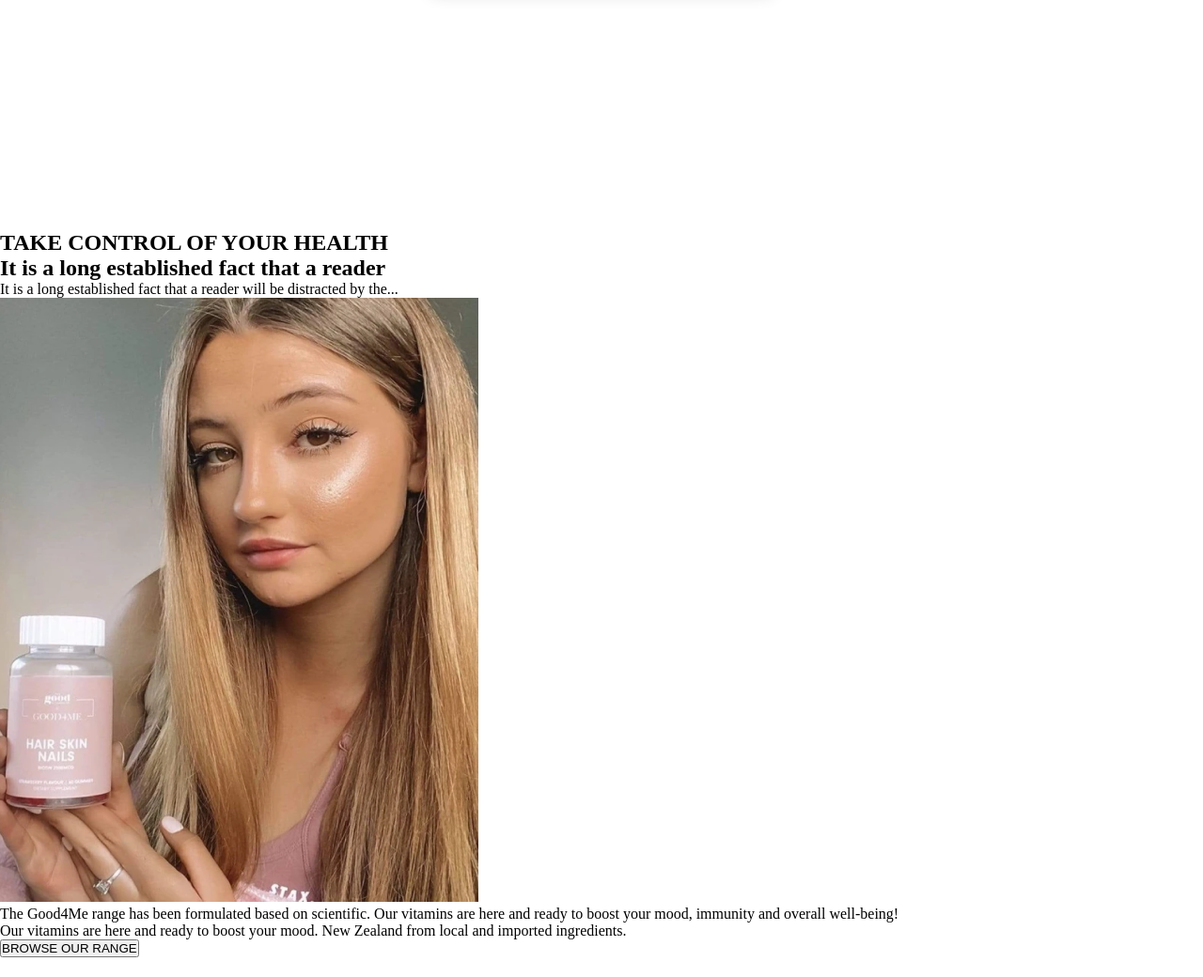
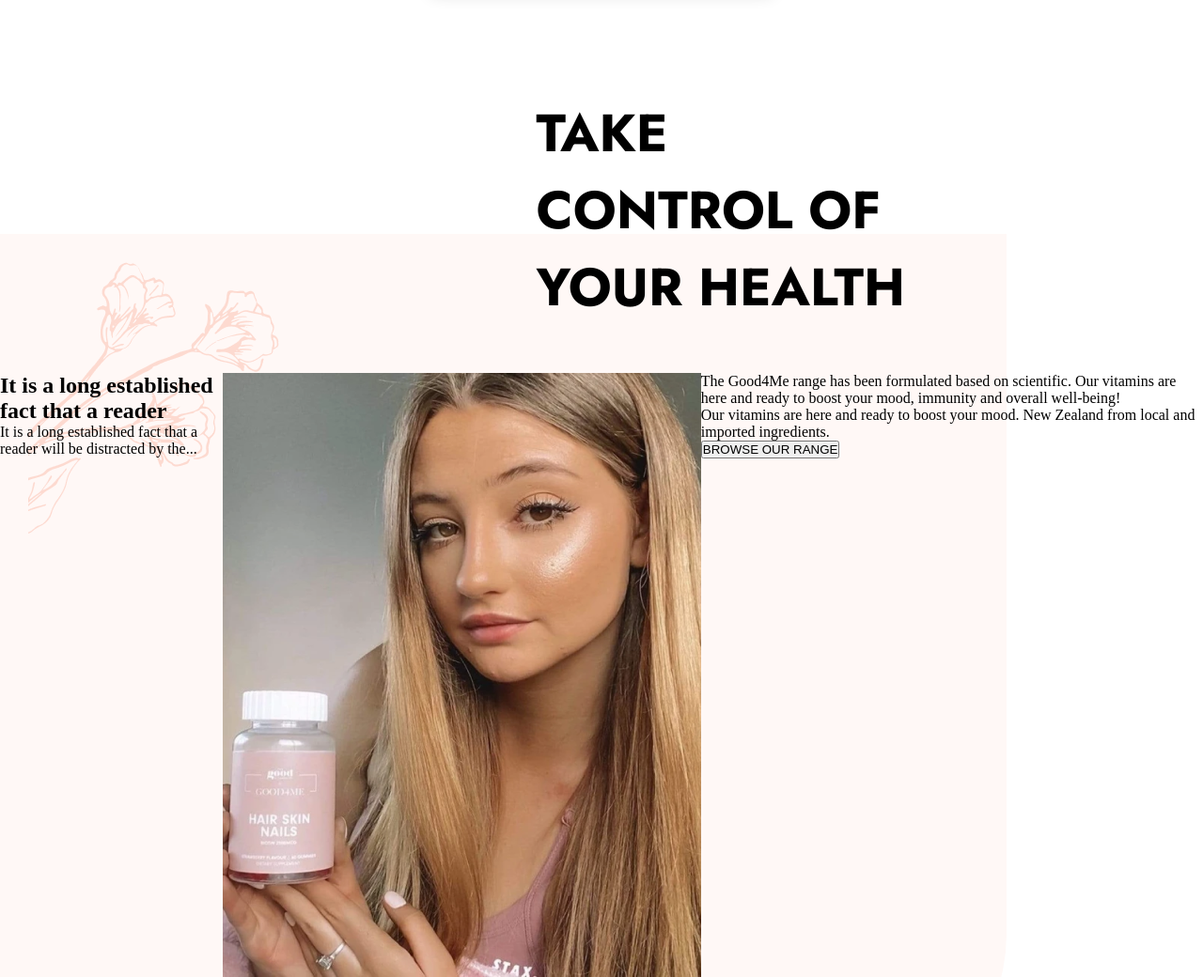
Before and after one commit to Ivanco85/Good4Me, a plain HTML site: page src/index.html in a window 1280 px wide. Shown: the part 1797-2837 px from the top of the page at 94% size. Before the commit the page ends 2816 px from the top, so only its background shows below. Drawn offline with Linux system fonts and the light colour scheme.

Commit message:
11/01/23

```diff
--- a/src/css/style.css
+++ b/src/css/style.css
@@ -137,7 +137,7 @@ ul {
     height: 370px;
     width: 370px;
     padding: 50px 25px;
-    margin-bottom: 248px;
+    margin-bottom: 104px;
 }
 
 .ingredients-img {
@@ -178,3 +178,36 @@ ul {
 .center-img {
     background: #F6623E;
 }
+
+.marketing-nails {
+    display: flex;
+    flex-direction: column;
+    align-items: flex-end;
+}
+
+.nails-inner {
+    display: flex;
+    position: relative;
+}
+
+.nails-title {
+    font-family: 'Jost';
+    font-weight: 700;
+    font-size: 56px;
+    line-height: 82px;
+    margin-right: 317px;
+    margin-bottom: 50px;
+}
+
+.nails-back {
+    position: absolute;
+    top: -148px;
+    padding: 30px;
+    width: 1071px;
+    height: 944px;
+    z-index: -1;
+    background: #FFF8F6;
+    border-radius: 0px 0px 200px 0px;
+}
+
+.nails-box {}
--- a/src/index.html
+++ b/src/index.html
@@ -83,8 +83,9 @@
         </section>
         <section class="marketing">
             <div class="marketing-nails">
+                <h1 class="nails-title">TAKE <br> CONTROL OF <br> YOUR HEALTH</h1>
                 <div class="nails-inner">
-                    <h1 class="nails-title">TAKE CONTROL OF YOUR HEALTH</h1>
+                    <div class="nails-back"><img class="flowers-img" src="/src/img/flowers.png" alt="flowers"></div>
                     <div class="nails-box">
                         <div class="box-inner">
                             <h2 class="box-title">It is a long established fact that a reader</h2>
```
Also changed, not shown: src/img/flowers.png (added).
